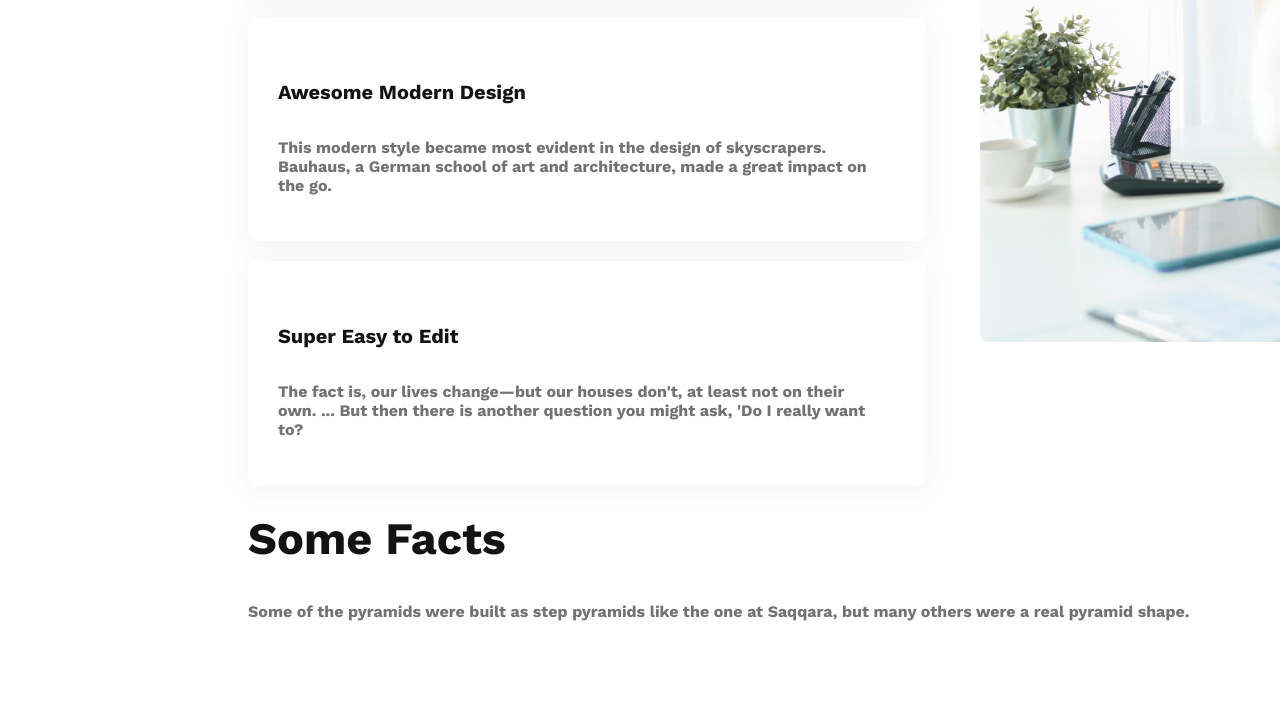
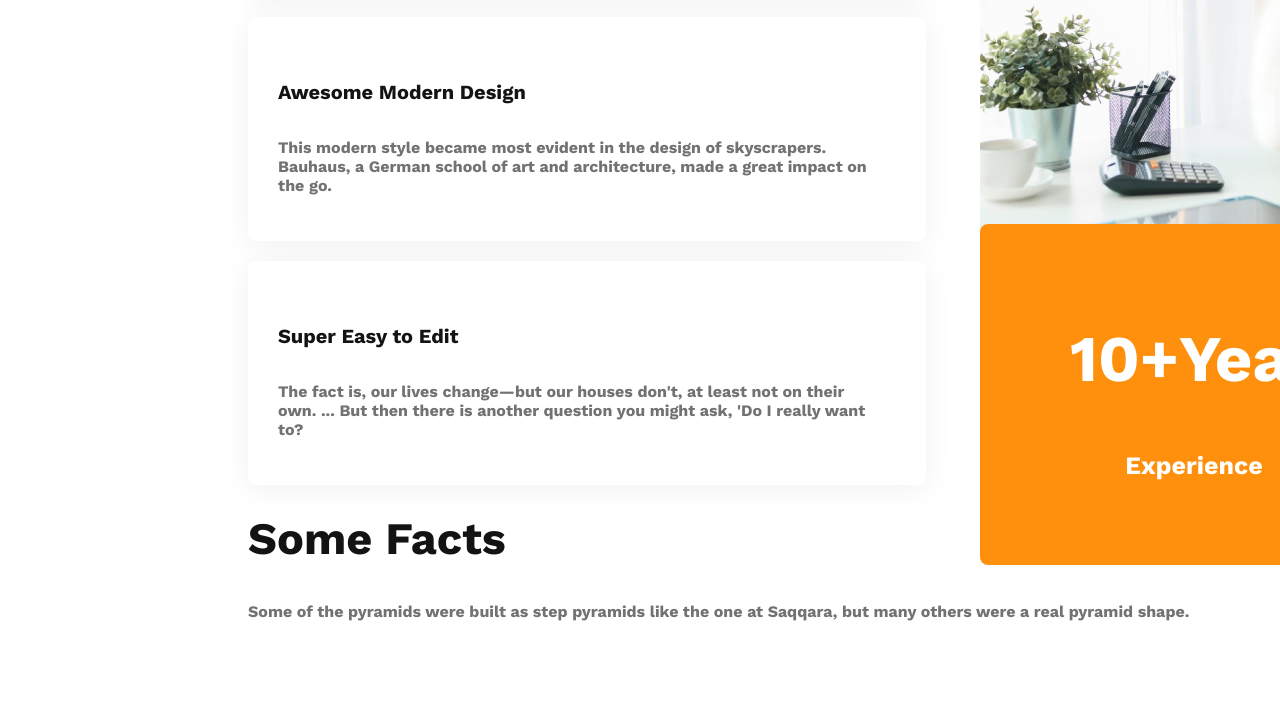
Before and after one commit to khalekur-phero/re-trying-architect, a plain HTML site: page index.html in a window 1280 px wide. Shown: the part 2938-3656 px from the top of the page. Drawn offline with nearby package versions, Linux system fonts and the light colour scheme.

Commit message:
first commit

```diff
--- a/index.html
+++ b/index.html
@@ -67,41 +67,47 @@
             </div>
         </section>
         <section class="middle-two">
+            <div class="middle-two-up">
                 <div class="middle-two-text">
                     <div class="special-features">
                         <div class="features-heading">
                             <h2>Features you will love & enjoy</h2>
                         </div>
                         <div class="features-description">
-                        <p>As we dial in the layout of the indoor and outdoor spaces we will refine the window and door
+                            <p>As we dial in the layout of the indoor and outdoor spaces we will refine the window and
+                                door
                                 placements and make
                                 adjustments to the building</p>
                         </div>
                     </div>
                     <div class="feature">
                         <h5 class="feature-head">Desktop & Mobile Version</h5>
-                    <p class="feature-text">Mobile architecture is a body of rules, techniques, and patterns on how to
+                        <p class="feature-text">Mobile architecture is a body of rules, techniques, and patterns on how
+                            to
                             develop a mobile
                             application. This set allows
                             building logical and well-structured apps that meet customers requirements</p>
                     </div>
                     <div class="feature">
                         <h5 class="feature-head">Drag & Drop Builder</h5>
-                    <p class="feature-text">Dozens of website builders offer drag-and-drop design simplicity–if you ...
+                        <p class="feature-text">Dozens of website builders offer drag-and-drop design simplicity–if you
+                            ...
                             fashion designers,
                             architects, and visual
                             artists of all types.</p>
                     </div>
                     <div class="feature">
                         <h5 class="feature-head">Awesome Modern Design</h5>
-                    <p class="feature-text">This modern style became most evident in the design of skyscrapers. Bauhaus,
+                        <p class="feature-text">This modern style became most evident in the design of skyscrapers.
+                            Bauhaus,
                             a German school of
                             art and architecture,
                             made a great impact on the go.</p>
                     </div>
                     <div class="feature">
                         <h5 class="feature-head">Super Easy to Edit</h5>
-                    <p class="feature-text">The fact is, our lives change—but our houses don't, at least not on their
+                        <p class="feature-text">The fact is, our lives change—but our houses don't, at least not on
+                            their
                             own. ... But then there
                             is another question
                             you might ask, 'Do I really want to?</p>
@@ -110,6 +116,13 @@
                 <div class="middle-two-image">
                     <img src="images/architect.png" alt="">
                 </div>
+            </div>
+            <div id="sticky-box">
+                <h1>10+Year</h1>
+                <h5>Experience</h5>
+            </div>
+
+
         </section>
         <section class="middle-three">
             <h2 class="fact-head">Some Facts</h2>
--- a/styles/style.css
+++ b/styles/style.css
@@ -137,7 +137,7 @@ main .middile-one .middile-one-image img {
     color: #FF900E;
 }
 
-.middle-two {
+.middle-two-up {
     display: flex;
     align-items: center;
     width: 1440px;
@@ -187,6 +187,34 @@ main .middile-one .middile-one-image img {
     background: #FFFFFF;
     box-shadow: 0px 4px 30px rgba(0, 0, 0, 0.06);
     border-radius: 8px;
+}
+
+#sticky-box {
+    position: absolute;
+    width: 342px;
+    left: 980px;
+    top: 3162px;
+    background: #FF900E;
+    border-radius: 8px;
+    padding: 43px;
+    text-align: center;
+
+}
+
+#sticky-box h1 {
+    color: #FFFFFF;
+    font-family: 'Work Sans';
+    font-style: normal;
+    font-weight: 700;
+    font-size: 65px;
+}
+
+#sticky-box h5 {
+    color: #FFFFFF;
+    font-family: 'Work Sans';
+    font-style: normal;
+    font-weight: 500;
+    font-size: 25px;
 }
 
 .middle-three {
```
Lines whose indentation alone changed are shown as unchanged.
